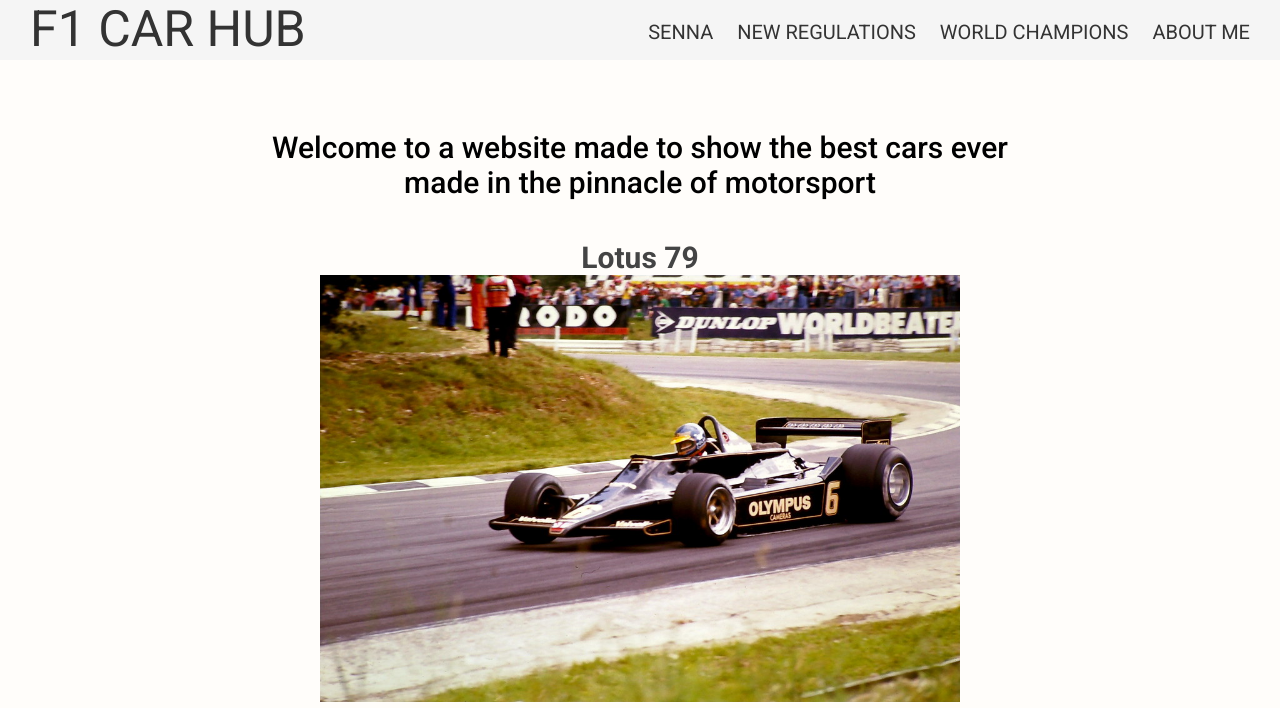
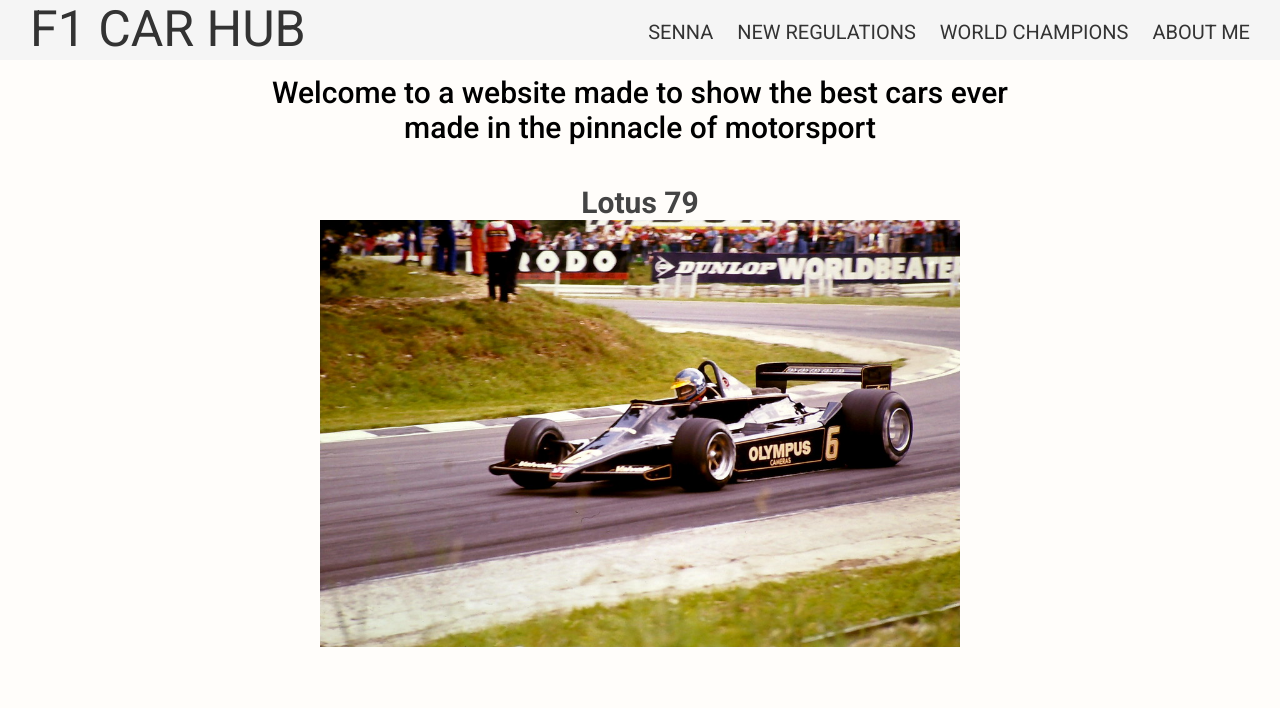
Before and after one commit to vilmerbjorkman/projekt_3, a plain HTML site: page index.html in a window 1280 px wide. Shown: the top 708 px of the page. Drawn offline with Linux system fonts and the light colour scheme.

Commit message:
inte fast nav igen

```diff
--- a/style.css
+++ b/style.css
@@ -28,9 +28,7 @@
     background:#F5F5F5;
     height: 60px;
     width: 100%;
-    position: fixed;
-    margin-top: -130px;
-
+    align-items: center;
 }
 .uppe{
     color: #333333;
@@ -48,7 +46,7 @@
     margin-left: 20%;
     margin-right: 20%;
     text-align: center;
-    margin-top: 130px;
+    margin-top: 15px;
 }
 h2{
     text-align: center;
```
